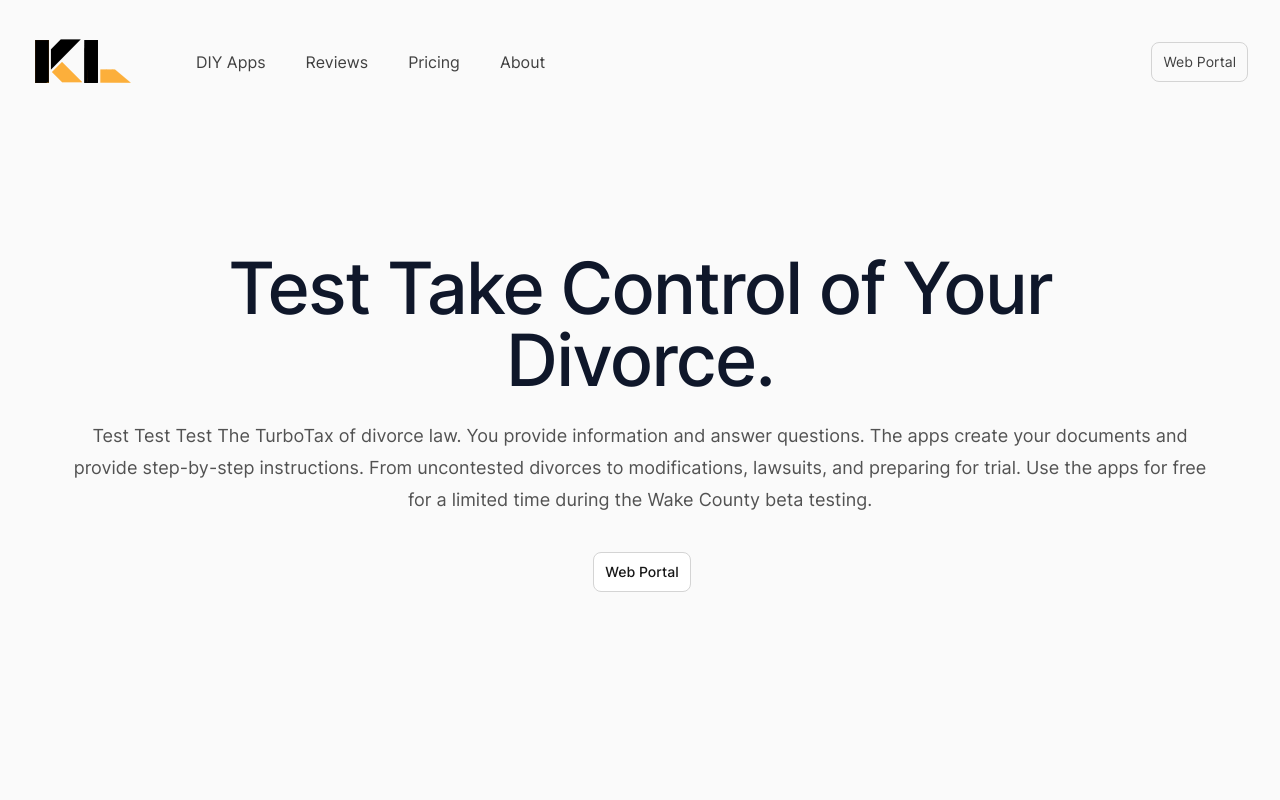
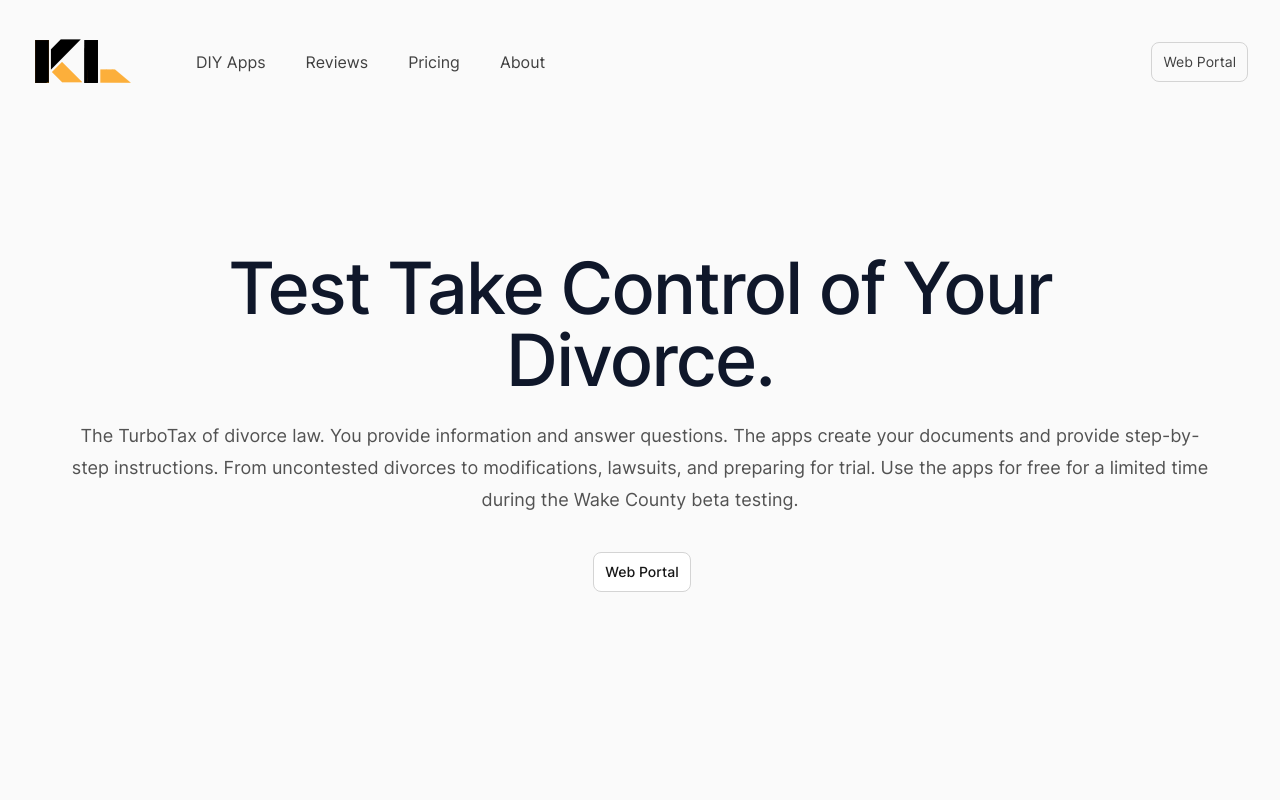
Before and after one commit to David44357/KingLawWebsite, a Next.js app: page /prometheus in a window 1280 px wide. Shown: the top 800 px of the page. Built offline with nearby package versions, Linux system fonts and the light colour scheme.

Commit message:
Cleaning up script

```diff
--- a/src/components/PromHero.jsx
+++ b/src/components/PromHero.jsx
@@ -362,7 +362,7 @@ export function PromHero() {
               Test Take Control of Your Divorce.
             </h1>
             <p className="mt-6 text-lg text-gray-600">
-              {'Test Test Test The TurboTax of divorce law. You provide information and answer questions. The apps create your documents and provide step-by-step instructions. From uncontested divorces to modifications, lawsuits, and preparing for trial. Use the apps for free for a limited time during the Wake County beta testing.'}
+              {'The TurboTax of divorce law. You provide information and answer questions. The apps create your documents and provide step-by-step instructions. From uncontested divorces to modifications, lawsuits, and preparing for trial. Use the apps for free for a limited time during the Wake County beta testing.'}
             </p>
             <div className="mt-6 flex justify-center gap-x-6">
               < ButtonLink OS={OS} userOS={userOS} ></ButtonLink>
```
